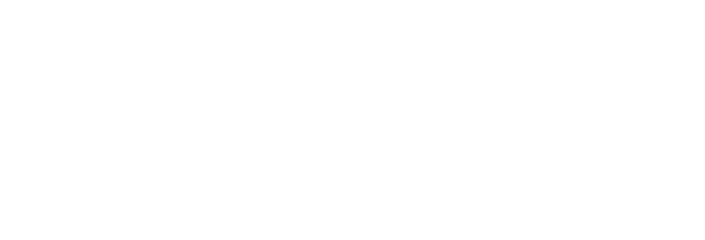
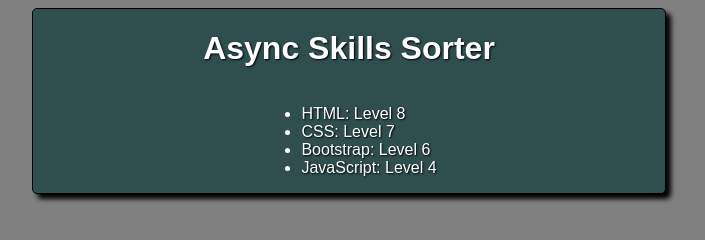
Before and after one commit to rja87sd/Async-Skills-Sorter, a plain HTML site: page index.html in a window 1280 px wide. Shown: the whole page, without its empty margins (291-996 px from the left). Drawn offline with Linux system fonts and the light colour scheme.

Commit message:
Create Async Skill Sorter per assignment instructions. Add styling.

```diff
--- a/index.html
+++ b/index.html
@@ -7,7 +7,12 @@
     <link rel="stylesheet" href="style.css">
 </head>
 <body>
+    <main>
+        <h1>Async Skills Sorter</h1>
+        <ul id="sort-list">
 
+        </ul>
+    </main>
 
     <script src="script.js"></script>
 </body>
--- a/script.js
+++ b/script.js
@@ -0,0 +1,37 @@
+// Used ChatGPT for code organization, comments, and help with figuring out how to get .sort to work.
+"use strict";
+
+// Define an asynchronous function to sort skills data
+async function sortMySkills() {
+  try {
+    // Fetch the skills data from the JSON file
+    const response = await fetch("skills.json");
+    // Parse the JSON data from the response
+    const parsedJson = await response.json();
+    // Log the parsed JSON data to the console
+    console.log(parsedJson);
+
+    // Sort the parsed JSON data by the "level" property in descending order
+    const sortedData = parsedJson.sort((a, b) => b.level - a.level);
+    // Get the HTML element where the sorted data will be displayed
+    const sortList = document.getElementById("sort-list");
+    // Log the sorted data to the console
+    console.log(sortedData);
+
+    // Iterate over each item in the sorted data array
+    sortedData.forEach((item) => {
+      // Create a new list item element for each skill
+      const listItem = document.createElement("li");
+      // Set the text content of the list item to display the skill name and level
+      listItem.innerText = `${item.skillname}: Level ${item.level}`;
+      // Append the list item to the HTML element where the sorted data will be displayed
+      sortList.appendChild(listItem);
+    });
+  } catch (error) {
+    // Handle any errors that occur during the process
+    console.error(error);
+  }
+}
+
+// Call the sortMySkills function to initiate the sorting and display process
+sortMySkills();
--- a/style.css
+++ b/style.css
@@ -0,0 +1,18 @@
+body {
+  background-color: gray;
+}
+
+main {
+  background-color: darkslategray;
+  color: white;
+  margin: auto;
+  display: flex;
+  flex-direction: column;
+  align-items: center;
+  width: 50%;
+  border: 1px solid black;
+  border-radius: 5px;
+  box-shadow: 5px 5px 5px black;
+  font-family: Arial, Helvetica, sans-serif;
+  text-shadow: 1px 1px 2px black;
+}
```
